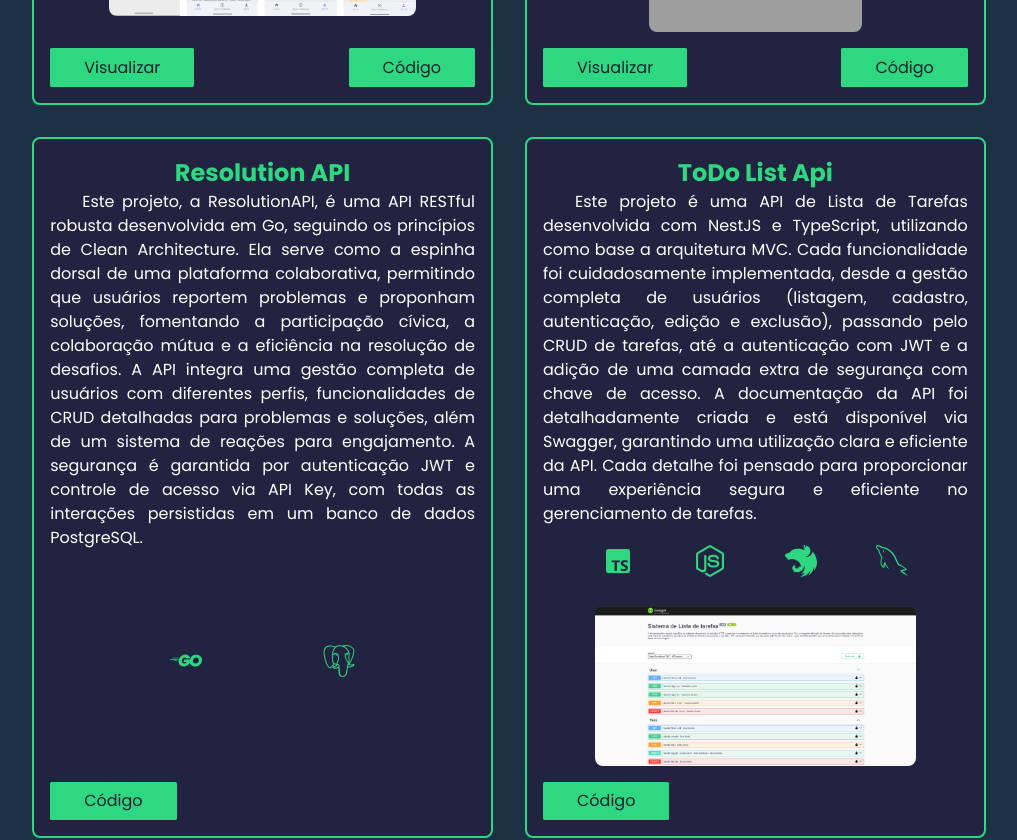
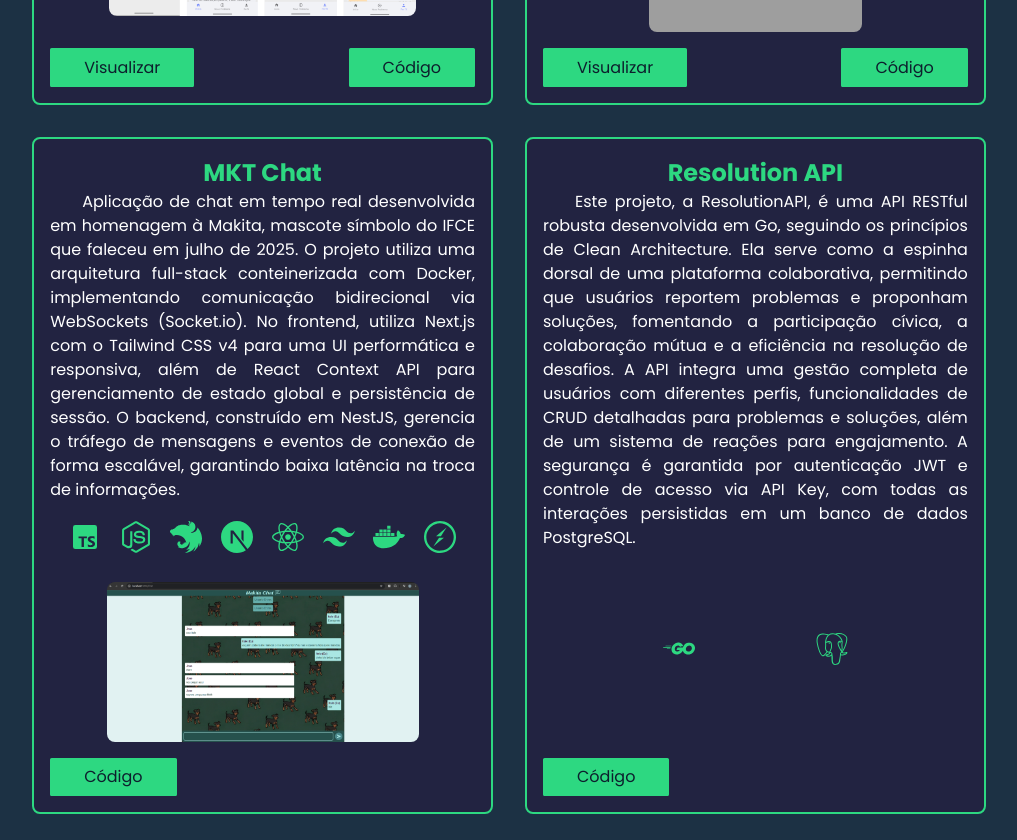
Before and after one commit to italomsilva/AboutMe, a Next.js app: page / in a window 1280 px wide. Shown: the part 2640-3480 px from the top of the page, without its empty margins (131-1148 px from the left). Built offline with nearby package versions, Linux system fonts and the light colour scheme; grey boxes are pictures that could not be loaded.

Commit message:
feat: add project mkt chat

```diff
--- a/src/app/data/projects.tsx
+++ b/src/app/data/projects.tsx
@@ -2,6 +2,7 @@ import toDoListImg from "../images/to-do-list.png";
 import artMauricioImg from "../images/arte-mauricio.png";
 import resolutionAppImg from "../images/resolution-app.png";
 import { Databases, Frameworks, Languages, Skill, Tools } from "./skills";
+import mktChatImg from "@/app/images/mkt-chat.png"
 import { JSX } from "react";
 
 export class Project {
@@ -43,6 +44,23 @@ export const projects: Project[] = [
     linkCode: "https://github.com/italomsilva/ArteMauricio",
   },
   {
+    title: "MKT Chat",
+    description:
+      "Aplicação de chat em tempo real desenvolvida em homenagem à Makita, mascote símbolo do IFCE que faleceu em julho de 2025. O projeto utiliza uma arquitetura full-stack conteinerizada com Docker, implementando comunicação bidirecional via WebSockets (Socket.io). No frontend, utiliza Next.js com o Tailwind CSS v4 para uma UI performática e responsiva, além de React Context API para gerenciamento de estado global e persistência de sessão. O backend, construído em NestJS, gerencia o tráfego de mensagens e eventos de conexão de forma escalável, garantindo baixa latência na troca de informações.",
+    skills: [
+      Languages.TypeScript,
+      Frameworks.NodeJs,
+      Frameworks.NestJs,
+      Frameworks.NextJs,
+      Frameworks.React,
+      Frameworks.TailwindCss,
+      Tools.Docker,
+      Tools.SocketIo,
+    ],
+    image: <img src={mktChatImg.src} alt="MKT Chat Interface" />,
+    linkCode: "https://github.com/italomsilva/mkt-chat",
+  },
+  {
     title: "Resolution API",
     description:
       "Este projeto, a ResolutionAPI, é uma API RESTful robusta desenvolvida em Go, seguindo os princípios de Clean Architecture. Ela serve como a espinha dorsal de uma plataforma colaborativa, permitindo que usuários reportem problemas e proponham soluções, fomentando a participação cívica, a colaboração mútua e a eficiência na resolução de desafios. A API integra uma gestão completa de usuários com diferentes perfis, funcionalidades de CRUD detalhadas para problemas e soluções, além de um sistema de reações para engajamento. A segurança é garantida por autenticação JWT e controle de acesso via API Key, com todas as interações persistidas em um banco de dados PostgreSQL.",
--- a/src/app/data/skills.tsx
+++ b/src/app/data/skills.tsx
@@ -14,7 +14,7 @@ import {
 } from "react-icons/fa";
 import { FaDartLang, FaFlutter, FaGolang } from "react-icons/fa6";
 import { GrMysql } from "react-icons/gr";
-import { RiJavascriptFill } from "react-icons/ri";
+import { RiJavascriptFill, RiTailwindCssFill } from "react-icons/ri";
 import {
   SiNestjs,
   SiNextdotjs,
@@ -22,6 +22,7 @@ import {
   SiMongodb,
   SiCloudinary,
   SiSpring,
+  SiSocketdotio,
 } from "react-icons/si";
 
 
@@ -67,6 +68,10 @@ export const Frameworks = {
     name: "Angular",
     icon: <FaAngular />,
   },
+  TailwindCss: {
+    name: "Tailwind",
+    icon: <RiTailwindCssFill />
+  }
 } satisfies Record<string, Skill>;
 
 export const Languages = {
@@ -128,4 +133,8 @@ export const Tools = {
     name: "Git",
     icon: <FaGitAlt />,
   },
+  SocketIo: {
+    name: "Socket.io",
+    icon: <SiSocketdotio />
+  }
 } satisfies Record<string, Skill>;
```
Also changed, not shown: src/app/images/mkt-chat.png (added).
